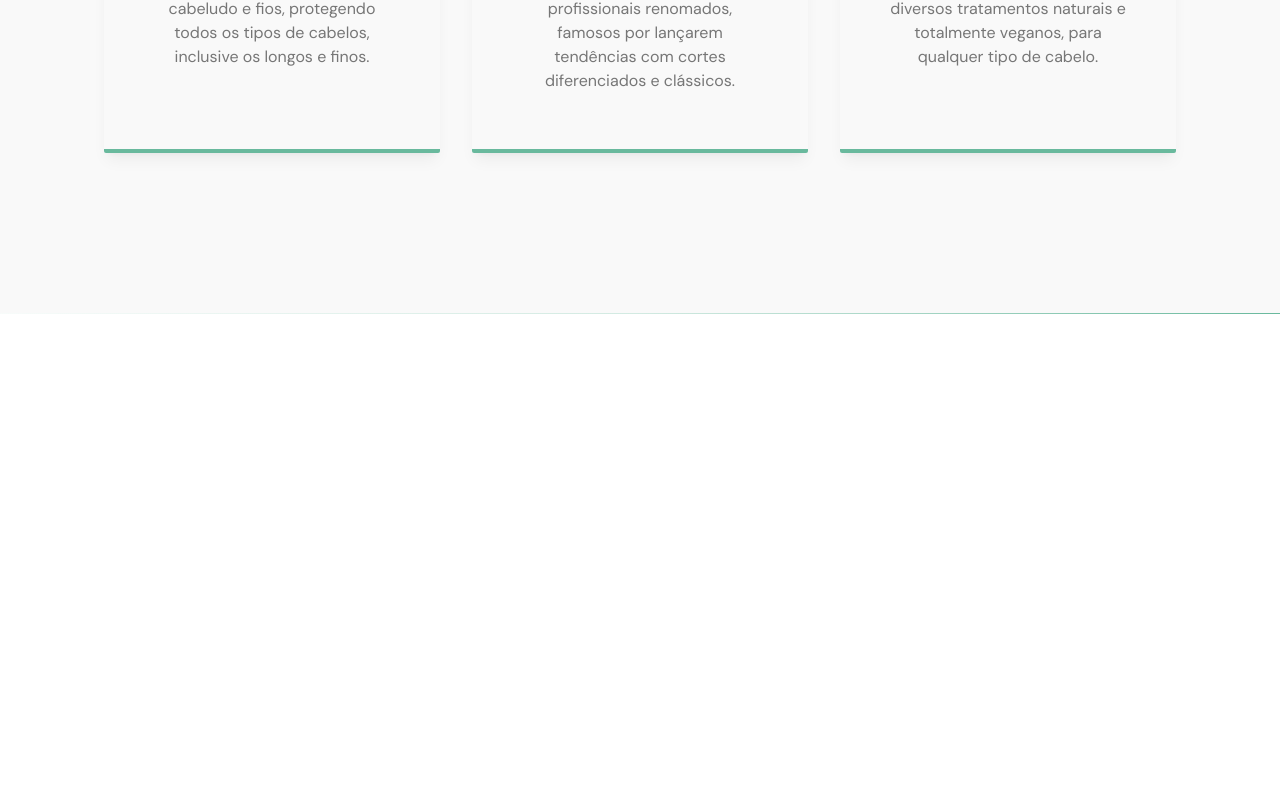
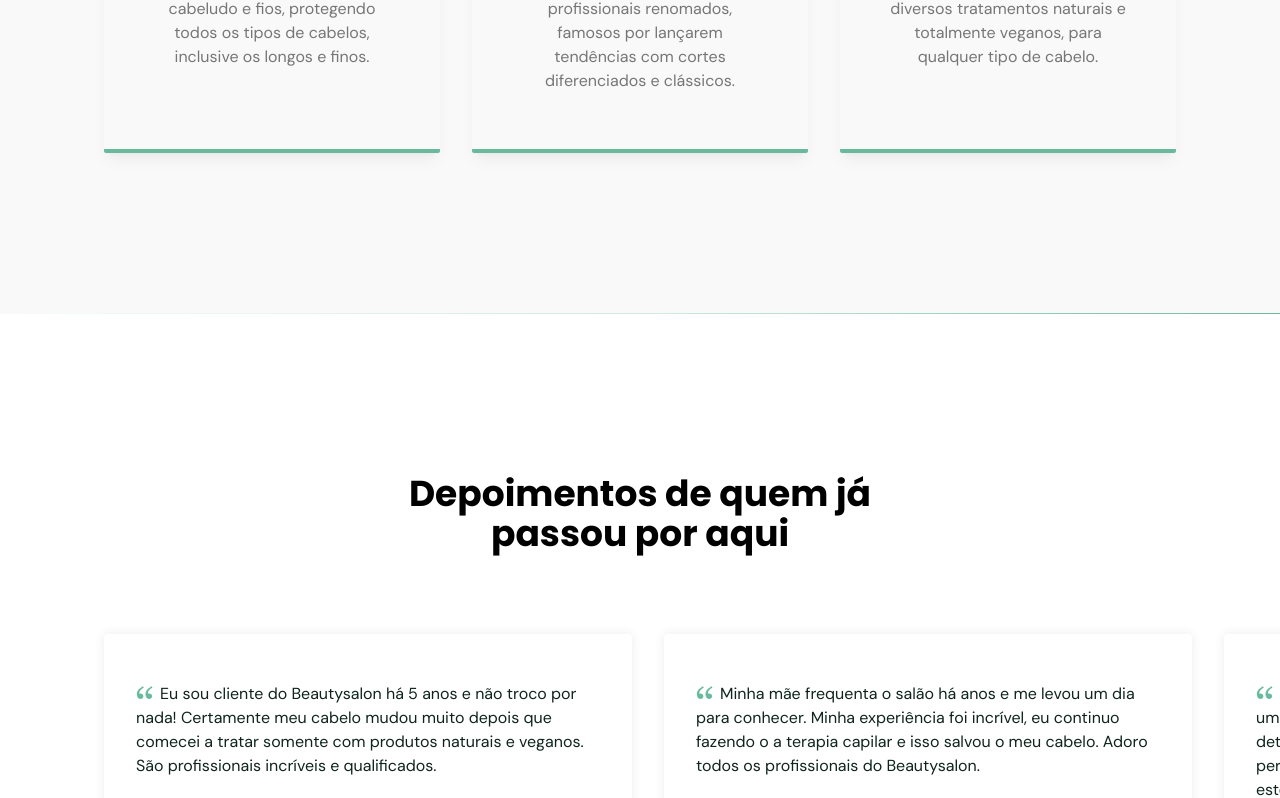
Before and after one commit to lucassamuel94/origin-six, a Next.js app: page / in a window 1280 px wide. Shown: the part 1999-2797 px from the top of the page. Before the commit the page ends 2313 px from the top, so only its background shows below. Built offline with nearby package versions, Linux system fonts and the light colour scheme.

Commit message:
add component Testimonials and Divider

```diff
--- a/src/app/page.tsx
+++ b/src/app/page.tsx
@@ -3,6 +3,7 @@ import { Divider } from '@/components/ui/divider'
 import { About } from './components/about'
 import { Hero } from './components/hero'
 import { Services } from './components/services'
+import { Testimonials } from './components/testimonials'
 
 export default function HomeApp() {
   return (
@@ -14,6 +15,8 @@ export default function HomeApp() {
       <Divider direction='left' />
       <Services />
       <Divider direction='right' />
+      <Testimonials />
+      <Divider direction='left' />
     </main>
   )
 }
```
